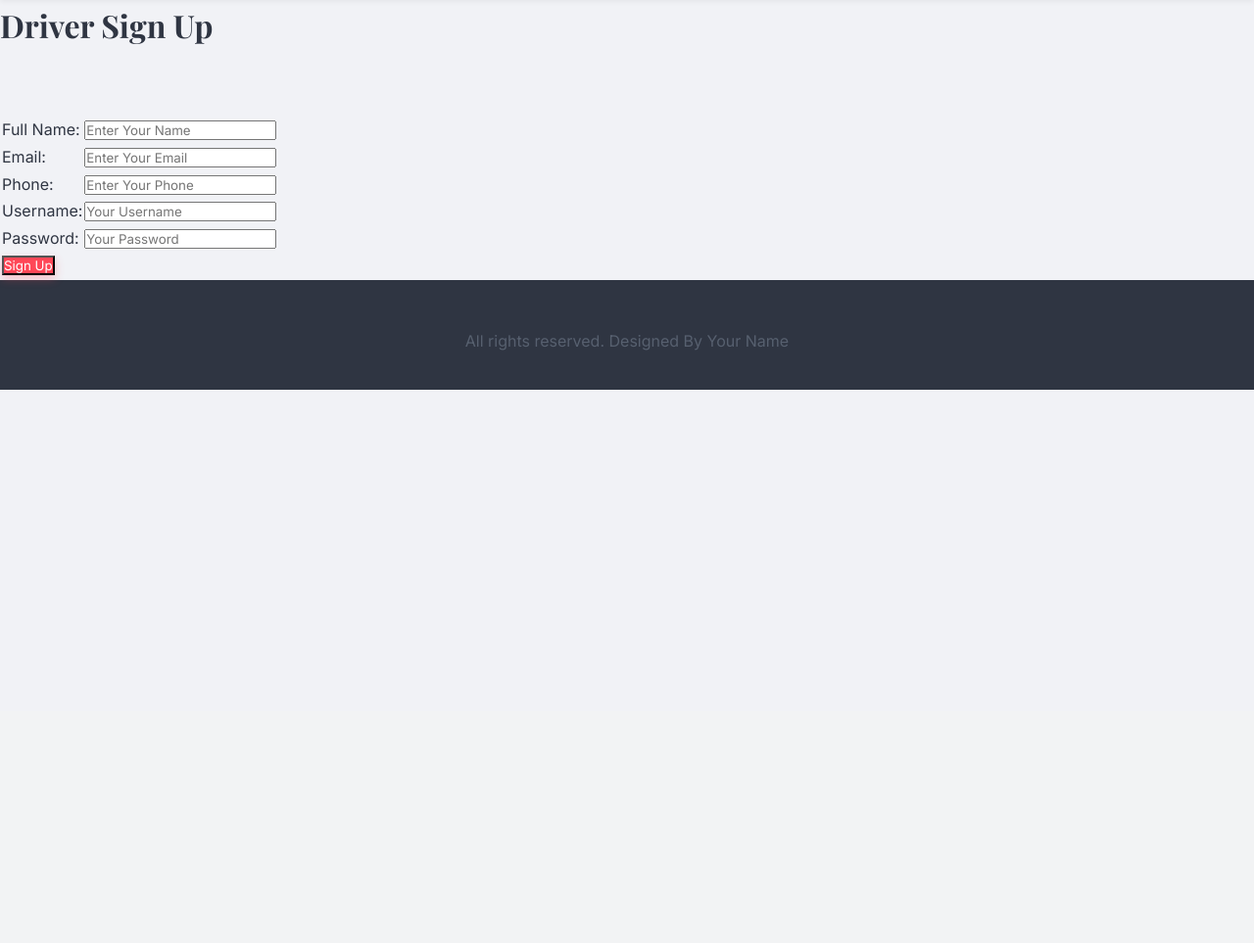
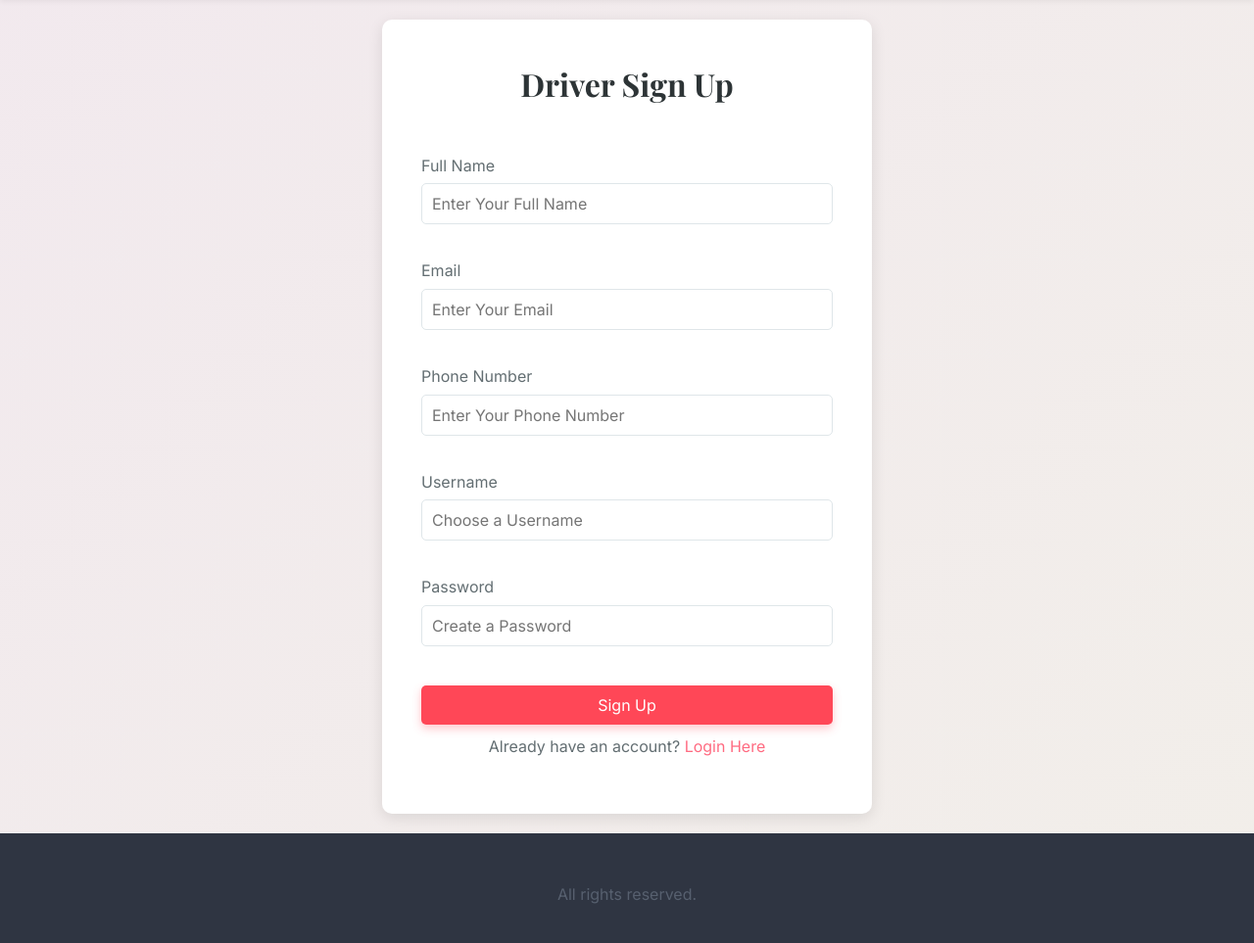
Before and after one commit to EricLoneWolf256/food_express, a PHP site: page /Food_Express/driver/signup.php in a window 1280 px wide. Shown: the part 74-1037 px from the top of the page at 98% size. Before the commit the page ends 472 px from the top, so only its background shows below. Run offline with PHP 8.4, Linux system fonts and the light colour scheme.

Commit message:
Security improvements: upgrade password hashing and UI enhancements
- Replace md5 password hashing with password_hash/password_verify in admin and restaurant modules
- Implement password verification for restaurant and driver logins
- Modernize driver login/signup UI with centered card-based design
- Update footer text to remove developer credit mentions
- Add ob_start() for output buffering in driver signup

```diff
--- a/admin/add-restaurant.php
+++ b/admin/add-restaurant.php
@@ -96,7 +96,7 @@
         $active = $_POST['active'];
 
         // Encrypt Password
-        $password = md5($password);
+        $password = password_hash($password, PASSWORD_DEFAULT);
 
         $sql = "INSERT INTO tbl_restaurant SET
             title='$title',
--- a/driver/partials/footer.php
+++ b/driver/partials/footer.php
@@ -1,7 +1,7 @@
     <!-- footer section starts  -->
     <section class="footer">
         <div class="container text-center">
-            <p>All rights reserved. Designed By <a href="#">Your Name</a></p>
+            <p>All rights reserved.</p>
         </div>
     </section>
     <!-- footer section ends -->
--- a/driver/signup.php
+++ b/driver/signup.php
@@ -1,9 +1,11 @@
-<?php include('partials/menu.php'); ?>
+<?php
+    ob_start();
+    include('partials/menu.php');
+?>
 
-<div class="main-content">
-    <div class="wrapper">
-        <h1>Driver Sign Up</h1>
-        <br><br>
+<div class="login-container" style="background-color: #f1f2f6; min-height: 80vh; display: flex; justify-content: center; align-items: center; padding: 20px;">
+    <div class="login-card" style="background-color: white; padding: 40px; border-radius: 10px; box-shadow: 0 4px 15px rgba(0,0,0,0.1); width: 100%; max-width: 500px; text-align: center;">
+        <h1 class="text-center" style="margin-bottom: 20px; color: #2d3436;">Driver Sign Up</h1>
 
         <?php
             if(isset($_SESSION['signup']))
@@ -12,51 +14,38 @@
                 unset($_SESSION['signup']);
             }
         ?>
+        <br>
 
         <form action="" method="POST">
-            <table class="tbl-30">
-                <tr>
-                    <td>Full Name: </td>
-                    <td>
-                        <input type="text" name="full_name" placeholder="Enter Your Name" required>
-                    </td>
-                </tr>
+            <div style="margin-bottom: 15px; text-align: left;">
+                <label style="display: block; margin-bottom: 5px; color: #636e72;">Full Name</label>
+                <input type="text" name="full_name" placeholder="Enter Your Full Name" required class="input-responsive" style="width: 100%; padding: 10px; border: 1px solid #dfe6e9; border-radius: 5px;">
+            </div>
 
-                <tr>
-                    <td>Email: </td>
-                    <td>
-                        <input type="email" name="email" placeholder="Enter Your Email" required>
-                    </td>
-                </tr>
+            <div style="margin-bottom: 15px; text-align: left;">
+                <label style="display: block; margin-bottom: 5px; color: #636e72;">Email</label>
+                <input type="email" name="email" placeholder="Enter Your Email" required class="input-responsive" style="width: 100%; padding: 10px; border: 1px solid #dfe6e9; border-radius: 5px;">
+            </div>
 
-                <tr>
-                    <td>Phone: </td>
-                    <td>
-                        <input type="text" name="phone" placeholder="Enter Your Phone" required>
-                    </td>
-                </tr>
+            <div style="margin-bottom: 15px; text-align: left;">
+                <label style="display: block; margin-bottom: 5px; color: #636e72;">Phone Number</label>
+                <input type="text" name="phone" placeholder="Enter Your Phone Number" required class="input-responsive" style="width: 100%; padding: 10px; border: 1px solid #dfe6e9; border-radius: 5px;">
+            </div>
 
-                <tr>
-                    <td>Username: </td>
-                    <td>
-                        <input type="text" name="username" placeholder="Your Username" required>
-                    </td>
-                </tr>
+            <div style="margin-bottom: 15px; text-align: left;">
+                <label style="display: block; margin-bottom: 5px; color: #636e72;">Username</label>
+                <input type="text" name="username" placeholder="Choose a Username" required class="input-responsive" style="width: 100%; padding: 10px; border: 1px solid #dfe6e9; border-radius: 5px;">
+            </div>
 
-                <tr>
-                    <td>Password: </td>
-                    <td>
-                        <input type="password" name="password" placeholder="Your Password" required>
-                    </td>
-                </tr>
+            <div style="margin-bottom: 20px; text-align: left;">
+                <label style="display: block; margin-bottom: 5px; color: #636e72;">Password</label>
+                <input type="password" name="password" placeholder="Create a Password" required class="input-responsive" style="width: 100%; padding: 10px; border: 1px solid #dfe6e9; border-radius: 5px;">
+            </div>
 
-                <tr>
-                    <td colspan="2">
-                        <input type="submit" name="submit" value="Sign Up" class="btn-primary">
-                    </td>
-                </tr>
-            </table>
+            <input type="submit" name="submit" value="Sign Up" class="btn-primary" style="width: 100%; padding: 10px; border: none; border-radius: 5px; cursor: pointer; font-size: 16px; transition: background 0.3s; margin-bottom: 10px;">
         </form>
+
+        <p class="text-center" style="color: #636e72;">Already have an account? <a href="index.php" style="color: #ff6b81; text-decoration: none;">Login Here</a></p>
     </div>
 </div>
 
--- a/restaurant/partials/footer.php
+++ b/restaurant/partials/footer.php
@@ -1,7 +1,7 @@
     <!-- Footer Section Starts -->
     <div class="footer">
         <div class="wrapper">
-            <p class="text-center">2026 All rights reserved, Food Express. Developed By - <a href="#">Your Name</a></p>
+            <p class="text-center">2026 All rights reserved, Food Express.</p>
         </div>
     </div>
     <!-- Footer Section Ends -->
```
Also changed, not shown: driver/index.php (+16 -24 lines), restaurant/login.php (+13 -6 lines).
